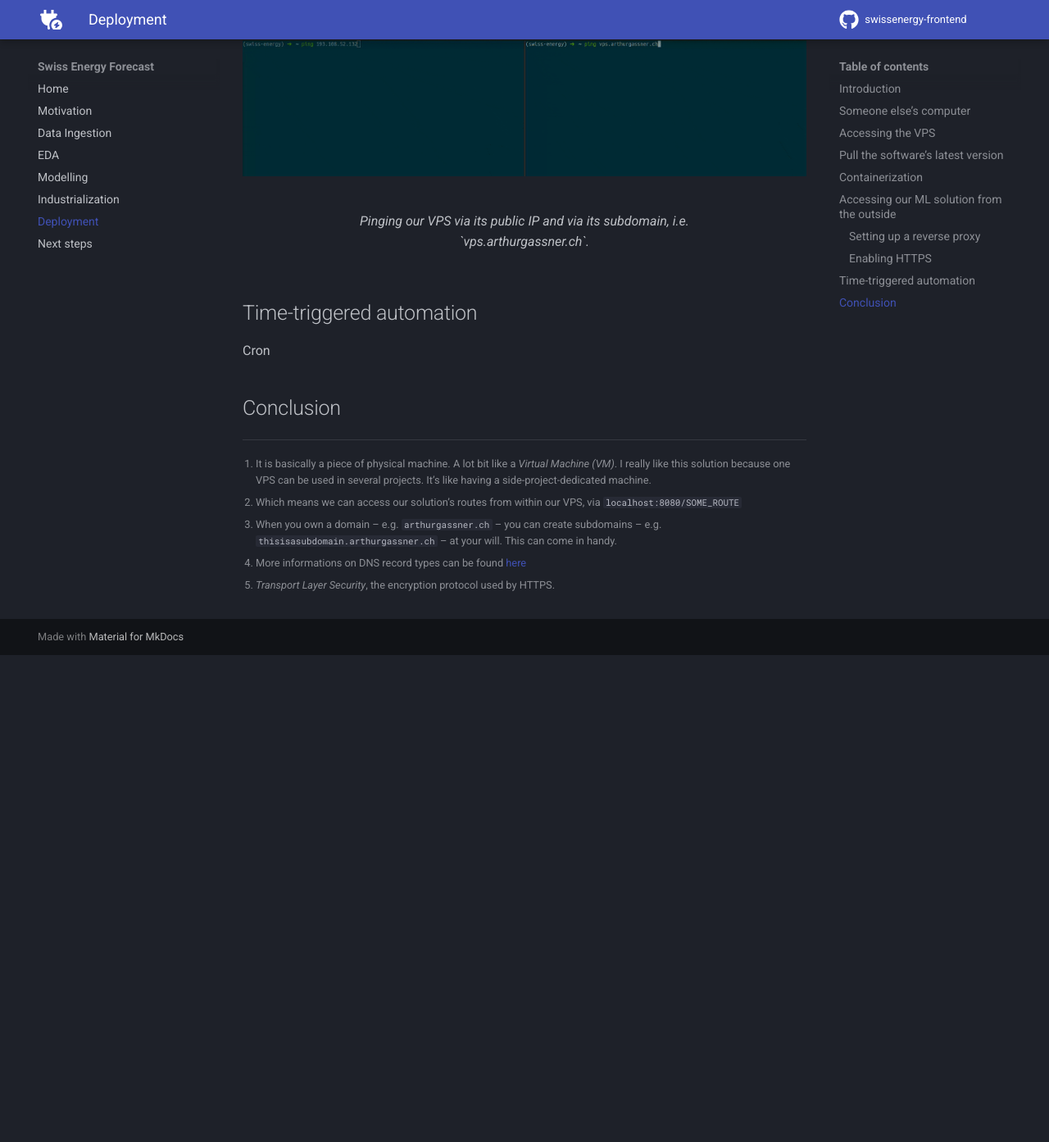
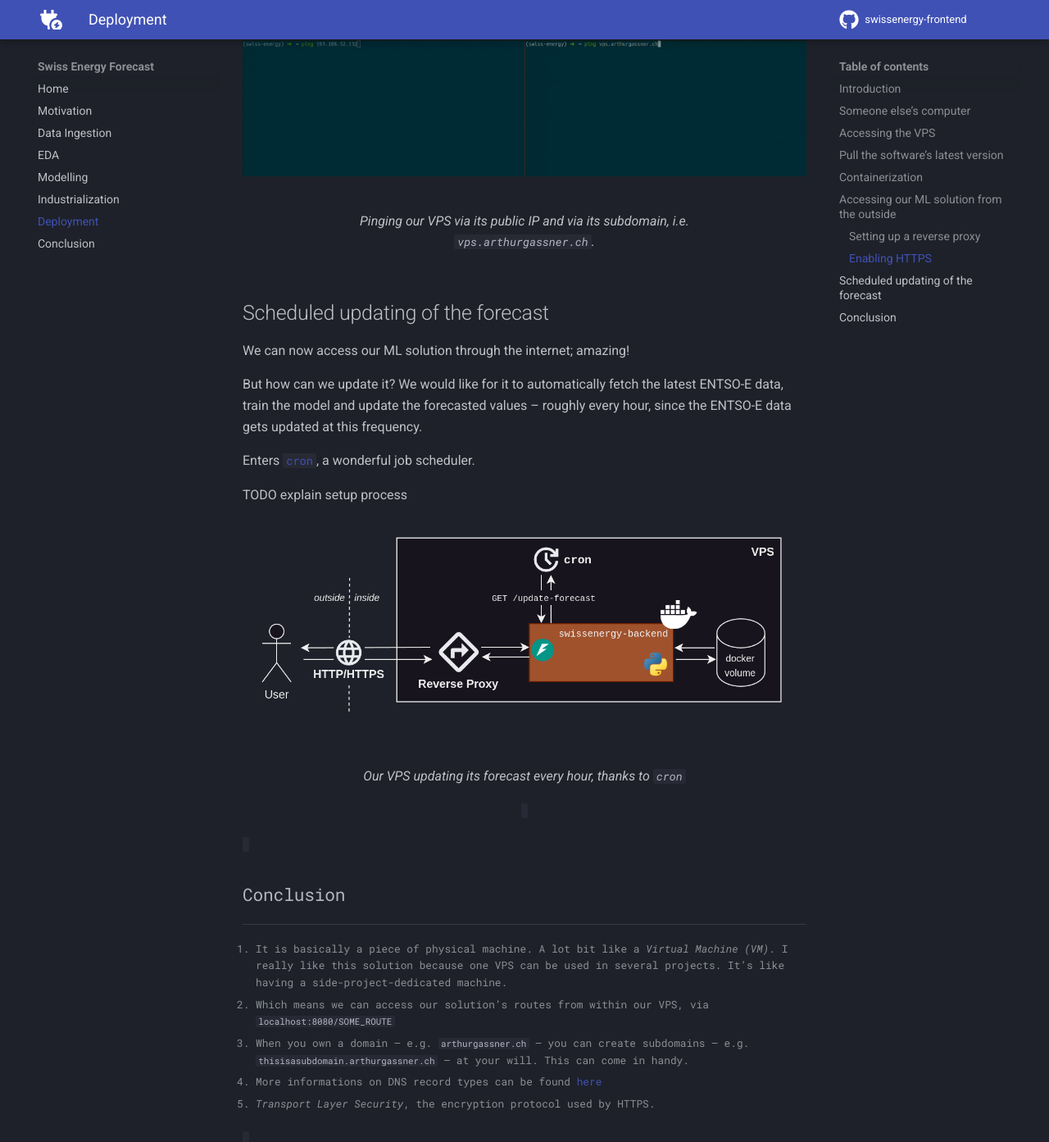
Before and after one commit to arthurgassner/swissenergy-frontend, an MkDocs documentation site: the page built from docs/deployment.md, in a window 1280 px wide and 1400 px high, scrolled down 7764 px. Shown: the top 1393 px of the window at 82% size. Built offline with MkDocs 1.6.1 and Material for MkDocs 9.7.7, drawn with Linux system fonts in a browser that asks for light colours; a script that is not in the unit is left out; comment, search, counter and statistics services are not loaded; before the commit the page ends 8563 px from its top, so only the background shows below that.

Commit message:
Update .md

```diff
--- a/docs/deployment.md
+++ b/docs/deployment.md
@@ -267,7 +267,7 @@ To do so, we need to:
 
 <figure markdown="span">
   ![Image title](assets/deployment/ping_vps.gif){ width="100%" }
-  <figcaption>Pinging our VPS via its public IP and via its subdomain, i.e. `vps.arthurgassner.ch`.</figcaption>
+  <figcaption>Pinging our VPS via its public IP and via its subdomain, i.e. <code>vps.arthurgassner.ch</code>.</figcaption>
 </figure>
 
 [^3]: When you own a domain -- e.g. `arthurgassner.ch` -- you can create subdomains -- e.g. `thisisasubdomain.arthurgassner.ch` -- at your will. This can come in handy.
@@ -277,8 +277,19 @@ To do so, we need to:
 [^5]: _Transport Layer Security_, the encryption protocol used by HTTPS.
 
 
-## Time-triggered automation
+## Scheduled updating of the forecast
 
-Cron
+We can now access our ML solution through the internet; amazing!
+
+But how can we update it? We would like for it to automatically fetch the latest ENTSO-E data, train the model and update the forecasted values -- roughly every hour, since the ENTSO-E data gets updated at this frequency.
+
+Enters [`cron`](https://en.wikipedia.org/wiki/Cron), a wonderful job scheduler.
+
+TODO explain setup process
+
+<figure markdown="span">
+  ![Image title](assets/deployment/vps_docker_cron.png){ width="100%" }
+  <figcaption>Our VPS updating its forecast every hour, thanks to <code>cron</cron></figcaption>
+</figure>
 
 ## Conclusion
--- a/mkdocs.yml
+++ b/mkdocs.yml
@@ -23,7 +23,7 @@ nav:
   - Modelling: modelling.md
   - Industrialization: industrialization.md
   - Deployment: deployment.md
-  - Next steps: next_steps.md
+  - Conclusion: conclusion.md
 
 extra_css:
   - https://unpkg.com/katex@0/dist/katex.min.css
```
Also changed, not shown: docs/conclusion.md (renamed from docs/next_steps.md, +7 -2 lines), docs/assets/deployment/vps_docker_cron.png (added), 2 other files.
